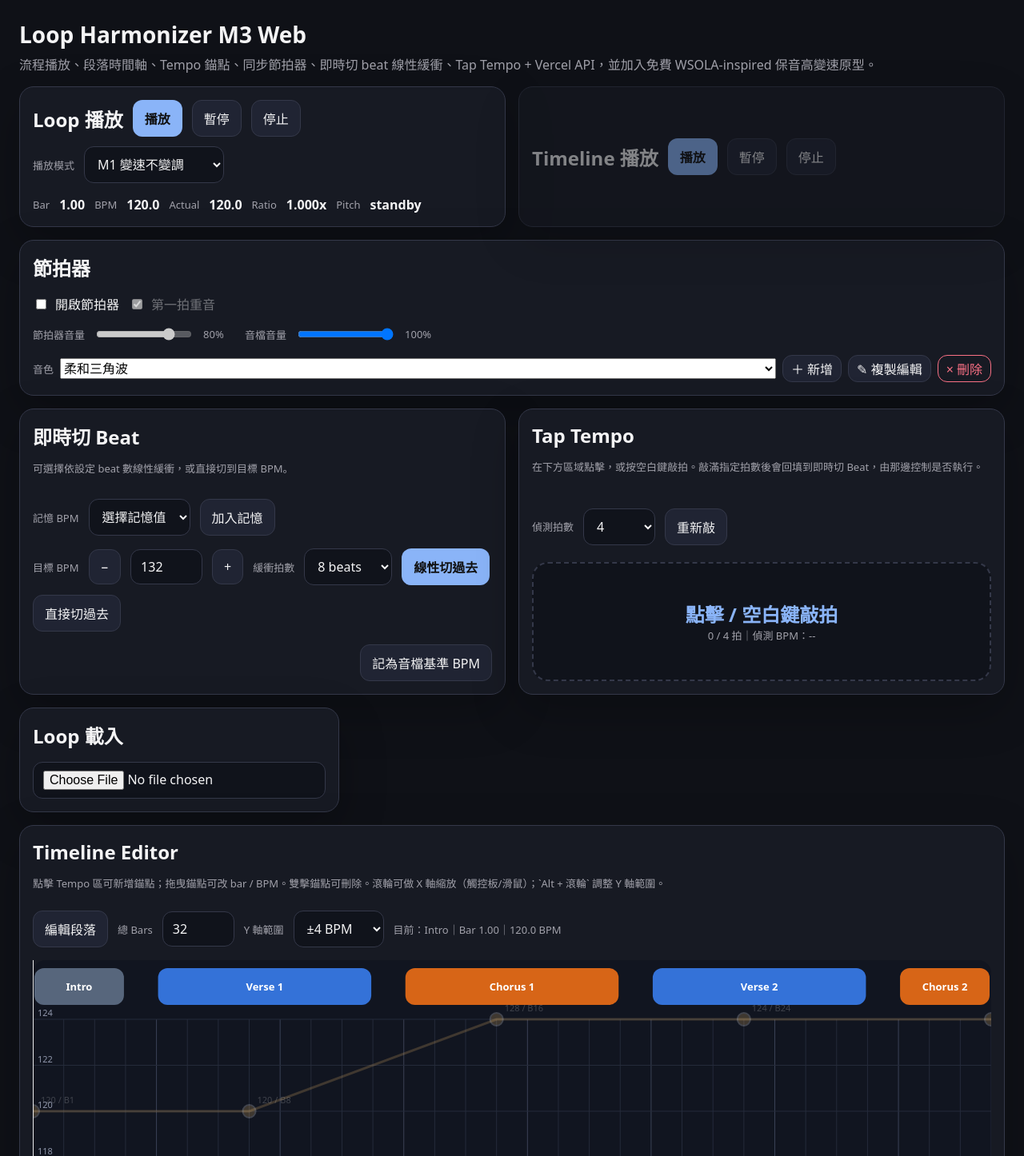
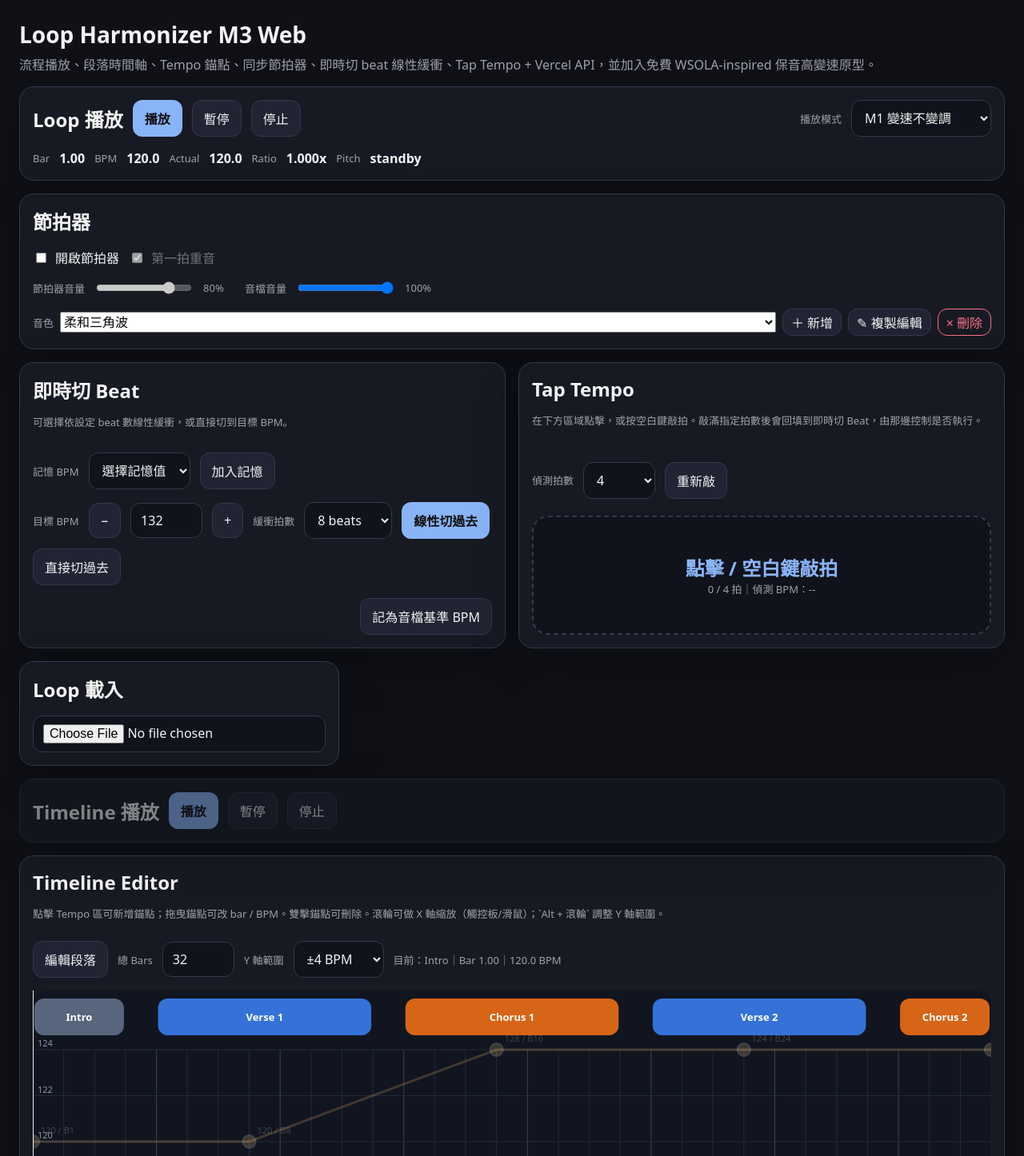
Before and after one commit to vickcn/loop-harmonizer-web, a Next.js app: page / in a window 1280 px wide. Shown: the top 1446 px of the page at 80% size. Built offline with nearby package versions, Linux system fonts and the light colour scheme.

Commit message:
reorder: move Timeline Transport between FileLoader and TimelineEditor
https://claude.ai/code/session_01N5k7mHQ813KNAp17JgtdcA

```diff
--- a/app/page.tsx
+++ b/app/page.tsx
@@ -132,8 +132,8 @@ export default function Page() {
         <p className="subtitle">流程播放、段落時間軸、Tempo 錨點、同步節拍器、即時切 beat 線性緩衝、Tap Tempo + Vercel API，並加入免費 WSOLA-inspired 保音高變速原型。</p>
       </header>
 
-      {/* ── 雙 Transport：桌機並排、平板/手機堆疊 ── */}
-      <div className="col-6">
+      {/* ── Loop Transport ── */}
+      <div className="col-full">
         <TransportBar
           title="Loop 播放"
           loaded={loaded}
@@ -148,25 +148,6 @@ export default function Page() {
           showModeSelector={true}
           onPlaybackModeChange={(mode: PlaybackMode) => void engine.setPlaybackMode(mode)}
           onPlay={() => playAs("loop")}
-          onPause={() => engine.pause()}
-          onStop={() => engine.stop()}
-        />
-      </div>
-      <div className="col-6">
-        <TransportBar
-          title="Timeline 播放"
-          loaded={loaded}
-          isActive={status.driverMode === "timeline"}
-          isPlaying={timelineIsPlaying}
-          currentBar={status.currentBar}
-          currentBpm={status.currentBpm}
-          timelineBpm={status.timelineBpm}
-          tempoRatio={status.tempoRatio}
-          playbackMode={status.playbackMode}
-          pitchPreserveReady={status.pitchPreserveReady}
-          showModeSelector={false}
-          onPlaybackModeChange={(mode: PlaybackMode) => void engine.setPlaybackMode(mode)}
-          onPlay={() => playAs("timeline")}
           onPause={() => engine.pause()}
           onStop={() => engine.stop()}
         />
@@ -222,7 +203,7 @@ export default function Page() {
         />
       </div>
 
-      {/* ── Loop 載入 (Timeline 與 Tempo 面板之間) ── */}
+      {/* ── Loop 載入 ── */}
       <div className="col-4">
         <FileLoader
           audioSource={timeline.audioSource}
@@ -235,6 +216,27 @@ export default function Page() {
             });
             setTargetBpm(bpm);
           }}
+        />
+      </div>
+
+      {/* ── Timeline Transport ── */}
+      <div className="col-full">
+        <TransportBar
+          title="Timeline 播放"
+          loaded={loaded}
+          isActive={status.driverMode === "timeline"}
+          isPlaying={timelineIsPlaying}
+          currentBar={status.currentBar}
+          currentBpm={status.currentBpm}
+          timelineBpm={status.timelineBpm}
+          tempoRatio={status.tempoRatio}
+          playbackMode={status.playbackMode}
+          pitchPreserveReady={status.pitchPreserveReady}
+          showModeSelector={false}
+          onPlaybackModeChange={(mode: PlaybackMode) => void engine.setPlaybackMode(mode)}
+          onPlay={() => playAs("timeline")}
+          onPause={() => engine.pause()}
+          onStop={() => engine.stop()}
         />
       </div>
 
```
